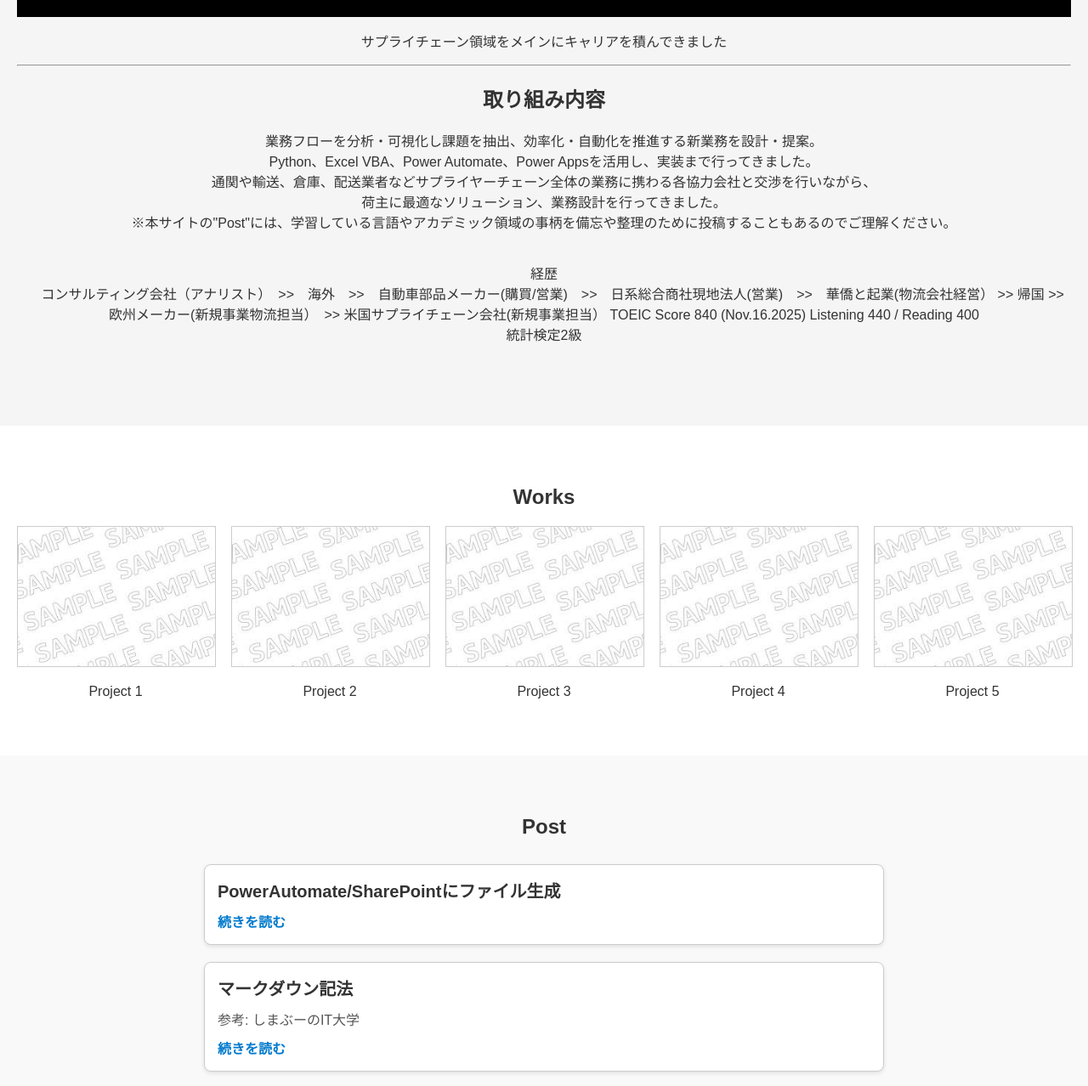
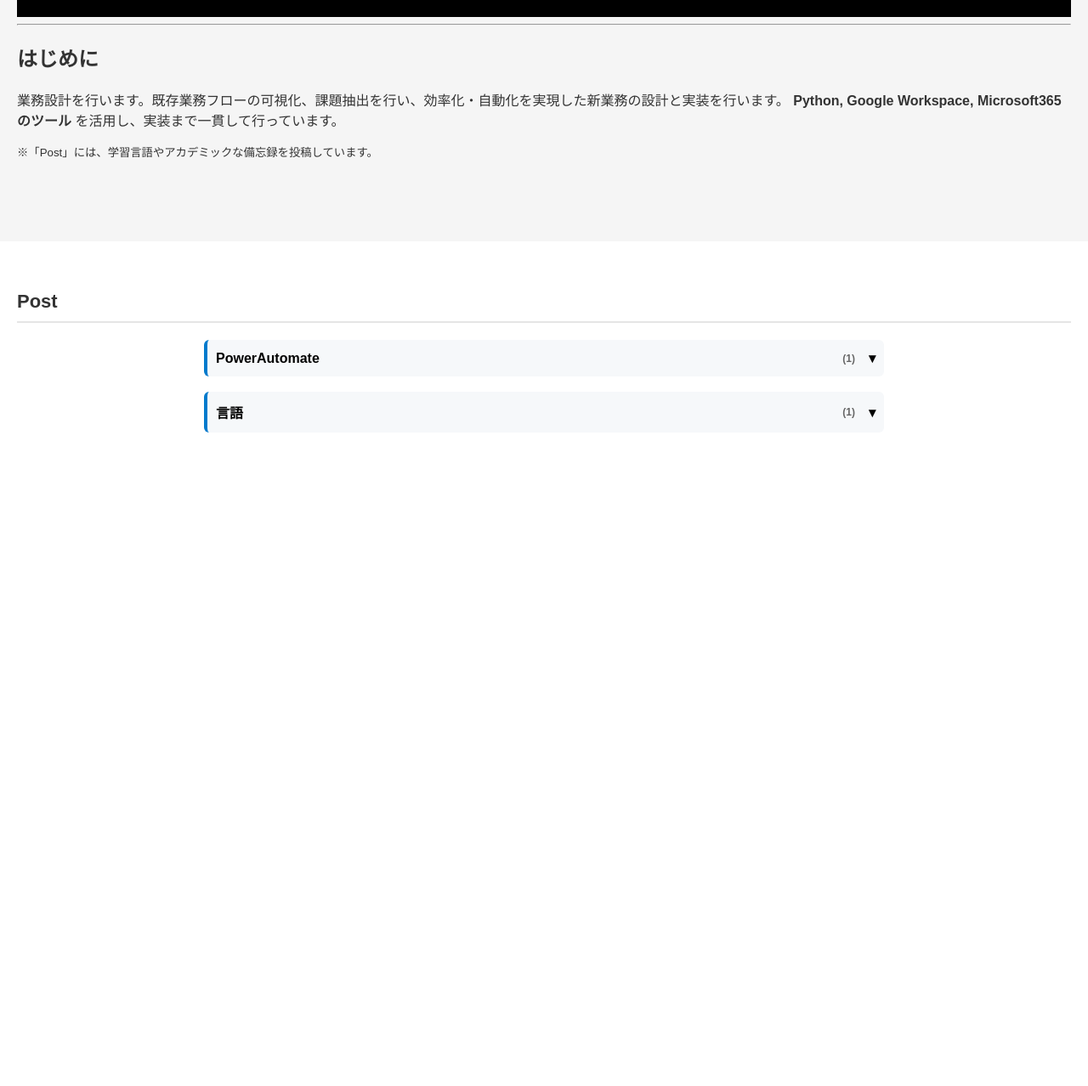
Before and after one commit to AkihiroOgawa/portfolio, a plain HTML site: page index.html in a window 1280 px wide. Shown: the part 248-1526 px from the top of the page at 85% size. After the commit the page ends 805 px from the top, so only its background shows below. Drawn offline with Linux system fonts and the light colour scheme; no server answers.

Commit message:
article追加

```diff
--- a/index.html
+++ b/index.html
@@ -1,4 +1,3 @@
-
 <!DOCTYPE html>
 <html lang="ja">
 <head>
@@ -8,106 +7,51 @@
   <link rel="stylesheet" href="style.css">
 </head>
 <body>
-    <!-- =======================
-         ヘッダー
-    ======================= -->
+
+  <!-- Header -->
   <header>
     <h1>Ash</h1>
     <nav>
       <ul>
         <li><a href="#home">Home</a></li>
-                <li><a href="#works">Works</a></li>
         <li><a href="#post">Post</a></li>
-                <li><a href="#about">About</a></li>
         <li><a href="#contact">Contact</a></li>
       </ul>
     </nav>
   </header>
 
-    <!-- =======================
-         Heroセクション
-    ======================= -->
+  <!-- Hero -->
   <section id="home" class="hero">
-        <header>
+    <header class="hero-title">
       <h1>Welcome to My Portfolio</h1>
+      <p class="lead">"業務"をスマートに</p>
     </header>
-        <blockquote>
-            <p>サプライチェーン領域をメインにキャリアを積んできました</p>
-        </blockquote>
-        <hr>
+
+    <hr class="divider">
+
+    <div class="hero-container">
+      <div class="hero-left">
         <article>
-            <h2>取り組み内容</h2>
+          <h2>はじめに</h2>
           <p>
-                業務フローを分析・可視化し課題を抽出、効率化・自動化を推進する新業務を設計・提案。<br>
-                Python、Excel VBA、Power Automate、Power Appsを活用し、実装まで行ってきました。<br>
-                通関や輸送、倉庫、配送業者などサプライヤーチェーン全体の業務に携わる各協力会社と交渉を行いながら、<br>
-                荷主に最適なソリューション、業務設計を行ってきました。<br>
-                ※本サイトの"Post"には、学習している言語やアカデミック領域の事柄を備忘や整理のために投稿することもあるのでご理解ください。
-                <br>
-                <br>
-                <br>
-                経歴<br>
-                コンサルティング会社（アナリスト）　>>　海外　>>　自動車部品メーカー(購買/営業)　>>　日系総合商社現地法人(営業)　>>　華僑と起業(物流会社経営） >> 帰国 >> 欧州メーカー(新規事業物流担当）　>> 米国サプライチェーン会社(新規事業担当）
-                TOEIC Score 840 (Nov.16.2025) Listening 440 / Reading 400<br>
-                統計検定2級 <br>
+            業務設計を行います。既存業務フローの可視化、課題抽出を行い、効率化・自動化を実現した新業務の設計と実装を行います。
+            <strong>Python, Google Workspace, Microsoft365のツール</strong>
+            を活用し、実装まで一貫して行っています。
+          </p>
+          <p class="hero-note">
+            <small>※「Post」には、学習言語やアカデミックな備忘録を投稿しています。</small>
           </p>
         </article>
-    </section>
-
-    <!-- =======================
-         Worksセクション
-    ======================= -->
-    <section id="works" class="works">
-        <h2>Works</h2>
-        <div class="work-grid">
-            <div class="work-item"><img src="assets/sample1.jpg" alt="Project 1" class="clickable"><p>Project 1</p></div>
-            <div class="work-item"><img src="assets/sample1.jpg" alt="Project 2" class="clickable"><p>Project 2</p></div>
-            <div class="work-item"><img src="assets/sample1.jpg" alt="Project 3" class="clickable"><p>Project 3</p></div>
-            <div class="work-item"><img src="assets/sample1.jpg" alt="Project 4" class="clickable"><p>Project 4</p></div>
-            <div class="work-item"><img src="assets/sample1.jpg" alt="Project 5" class="clickable"><p>Project 5</p></div>
+      </div>
     </div>
   </section>
 
-    <!-- =======================
-         Postセクション（記事一覧）
-    ======================= -->
+  <!-- Post -->
   <section id="post" class="post">
     <h2>Post</h2>
-        <div id="post-list" class="post-list">
-            <!-- JavaScriptで記事を自動生成 -->
-        </div>
+    <div class="post-list" id="post-list"></div>
   </section>
 
-    <!-- =======================
-         Aboutセクション
-    ======================= -->
-    <section id="about" class="about">
-        <h2>About Me</h2>
-        <p>Experienced in Supply Chain and Logistics, based in Japan.</p>
-    </section>
-
-    <!-- =======================
-         フッター
-    ======================= -->
-    <footer id="contact">
-        <p>
-            Follow me on
-            <a href="https://github.com/AkihiroOgawa" target="_blank">GitHub</a> |
-            <a href="https://x.com/aki11hiro1" target="_blank">X</a>
-        </p>
-    </footer>
-
-    <!-- =======================
-         モーダル（画像拡大）
-    ======================= -->
-    <div id="imageModal" class="modal">
-        <span class="close">&times;</span>
-        <img class="modal-content" id="modalImg">
-    </div>
-
-    <!-- =======================
-         JavaScript読み込み
-    ======================= -->
-    <script src="script.js"></script>
+  <script src="main.js"></script>
 </body>
 </html>
--- /dev/null
+++ b/main.js
@@ -0,0 +1,76 @@
+document.addEventListener("DOMContentLoaded", () => {
+  const postList = document.getElementById("post-list");
+  if (!postList) return;
+
+  fetch("posts/articles.json")
+    .then(res => {
+      if (!res.ok) throw new Error(`articles.json 読み込み失敗: ${res.status}`);
+      return res.json();
+    })
+    .then(posts => {
+      if (!Array.isArray(posts)) throw new Error("articles.json は配列である必要があります。");
+
+      // 1) categoryごとにグルーピング
+      const groups = posts.reduce((acc, post) => {
+        const cat = (post.category || "未分類").trim();
+        (acc[cat] ||= []).push(post);
+        return acc;
+      }, {});
+
+      // 2) カテゴリ順（日本語）
+      const categories = Object.keys(groups).sort((a, b) => a.localeCompare(b, "ja"));
+
+      postList.innerHTML = "";
+
+      categories.forEach((category, idx) => {
+        // 見出し（クリック対象）
+        const btn = document.createElement("button");
+        btn.type = "button";
+        btn.className = "post-category";
+        btn.setAttribute("aria-expanded", "false");
+        btn.innerHTML = `
+          <span class="post-category__label">${category}</span>
+          <span class="post-category__count">(${groups[category].length})</span>
+          <span class="post-category__icon" aria-hidden="true">▾</span>
+        `;
+
+        // 開閉される領域
+        const wrap = document.createElement("div");
+        wrap.className = "post-category-list";
+        wrap.hidden = true; // 初期は全部閉じる（最初だけ開きたいなら idx===0 の時 false にする）
+
+        // 記事生成
+        groups[category].forEach(post => {
+          const article = document.createElement("article");
+          article.innerHTML = `
+            <h4>${post.title ?? "無題"}</h4>
+            <a href="${post.url ?? "#"}">Read more</a>
+          `;
+          wrap.appendChild(article);
+        });
+
+        // ★アコーディオン強制：クリックしたら他は全部閉じて、これだけ開く（開いてたら閉じる）
+        btn.addEventListener("click", () => {
+          const isOpen = !wrap.hidden;
+
+          // いったん全部閉じる
+          postList.querySelectorAll(".post-category-list").forEach(el => (el.hidden = true));
+          postList.querySelectorAll(".post-category").forEach(el => el.setAttribute("aria-expanded", "false"));
+
+          // クリックしたカテゴリだけトグル（開いてたなら閉じたまま）
+          if (!isOpen) {
+            wrap.hidden = false;
+            btn.setAttribute("aria-expanded", "true");
+          }
+        });
+
+        postList.appendChild(btn);
+        postList.appendChild(wrap);
+      });
+    })
+    .catch(err => {
+      console.error(err);
+      postList.innerHTML =
+        "<p style='color:#c00;'>Post一覧の読み込みに失敗しました（Consoleを確認してください）</p>";
+    });
+});
--- /dev/null
+++ b/posts/articles.json
@@ -0,0 +1,13 @@
+
+[
+  {
+    "title": "PowerAutomate/SharePointにファイル生成",
+    "category": "PowerAutomate",
+    "url": "posts/article1.html"
+  },
+  {
+    "title": "マークダウン記法",
+    "category": "言語",
+    "url": "posts/article2.html"
+  }
+]
--- a/style.css
+++ b/style.css
@@ -35,6 +35,25 @@
   padding: 80px 20px;
   background-color: #f5f5f5;
 }
+
+.hero-left {
+  text-align: left;
+}
+
+
+.hero-right {
+  text-align: left;
+}
+
+
+.career-list .no-bullet {
+  list-style: none;
+  margin-left: 1em; /* 他の行と位置を揃えるため */
+}
+
+
+
+
 .works {
   padding: 50px 20px;
   text-align: center;
@@ -95,44 +114,152 @@
   font-size: 40px;
   cursor: pointer;
 }
+
+
 /* Posts section */
 .post {
-  padding: 50px 20px;
-  background-color: #f9f9f9;
+  padding: 40px 20px;
+  background-color: #fff;
 }
+
 .post h2 {
-  text-align: center;
-  margin-bottom: 30px;
+  text-align: left;
+  font-size: 22px;
+  margin-bottom: 20px;
+  border-bottom: 2px solid #e5e5e5;
+  padding-bottom: 10px;
 }
+
+/* List */
 .post-list {
   max-width: 800px;
   margin: 0 auto;
 }
+
+/* Article item */
 .post-list article {
-  margin-bottom: 20px;
-  padding: 15px;
-  border: 1px solid #ccc;
-  border-radius: 8px;
-  background: #fff;
-  box-shadow: 0 2px 5px rgba(0,0,0,0.1);
-  transition: transform 0.3s ease;
+  display: flex;
+  gap: 16px;
+  padding: 14px 0;
+  border-bottom: 1px solid #e5e5e5;
 }
-.post-list article:hover {
-  transform: translateY(-5px);
+
+/* （将来画像を入れる想定の余白） */
+.post-list article::before {
+  content: "";
+  width: 100px;
+  height: 70px;
+  background: #ddd;
+  border-radius: 4px;
+  flex-shrink: 0;
 }
+
+/* Text area */
+.post-list article > * {
+  display: block;
+}
+
 .post-list h3 {
-  margin: 0 0 10px;
-  font-size: 20px;
+  font-size: 15px;
+  margin: 0 0 6px;
+  line-height: 1.4;
 }
+
 .post-list p {
-  margin: 0 0 10px;
-  color: #555;
+  font-size: 12px;
+  color: #777;
+  margin: 0 0 6px;
 }
+
+/* Link */
 .post-list a {
-  color: #007acc;
+  font-size: 13px;
+  color: #1a0dab;
   text-decoration: none;
-  font-weight: bold;
 }
+
 .post-list a:hover {
   text-decoration: underline;
 }
+
+
+/* category heading */
+.post-category {
+  font-size: 16px;
+  margin: 24px 0 10px;
+  padding-left: 8px;
+  border-left: 4px solid #007acc;
+}
+
+/* category block */
+.post-category-list {
+  margin-bottom: 6px;
+}
+
+/* 既存のarticleデザインを使う場合 h4 を整える */
+.post-list article h4 {
+  font-size: 15px;
+  margin: 0 0 6px;
+  line-height: 1.4;
+}
+
+
+/* === Category accordion header === */
+.post-category {
+  width: 100%;
+  display: flex;
+  align-items: center;
+  gap: 8px;
+  justify-content: space-between;
+
+  font-size: 16px;
+  font-weight: bold;
+  text-align: left;
+
+  margin: 18px 0 8px;
+  padding: 12px 10px;
+
+  border: none;
+  border-left: 4px solid #007acc;
+  background: #f6f8fa;
+  cursor: pointer;
+
+  border-radius: 6px;
+}
+
+.post-category:hover {
+  background: #eef3f7;
+}
+
+.post-category__count {
+  font-size: 12px;
+  color: #666;
+  margin-left: auto;
+}
+
+.post-category__icon {
+  margin-left: 8px;
+  transition: transform .2s ease;
+}
+
+/* 開いているときアイコンを回転 */
+.post-category[aria-expanded="true"] .post-category__icon {
+  transform: rotate(180deg);
+}
+
+/* カテゴリ内のリストの余白 */
+.post-category-list {
+  margin-bottom: 6px;
+}
+
+/* h4を整える */
+.post-list article h4 {
+  font-size: 15px;
+  margin: 0 0 6px;
+  line-height: 1.4;
+}
+
+/* （任意）サムネダミー枠をカテゴリ内では消す場合 */
+.post-category-list article::before {
+  content: none;
+}
```
Also changed, not shown: 1 other file. Lines whose indentation alone changed are shown as unchanged.
